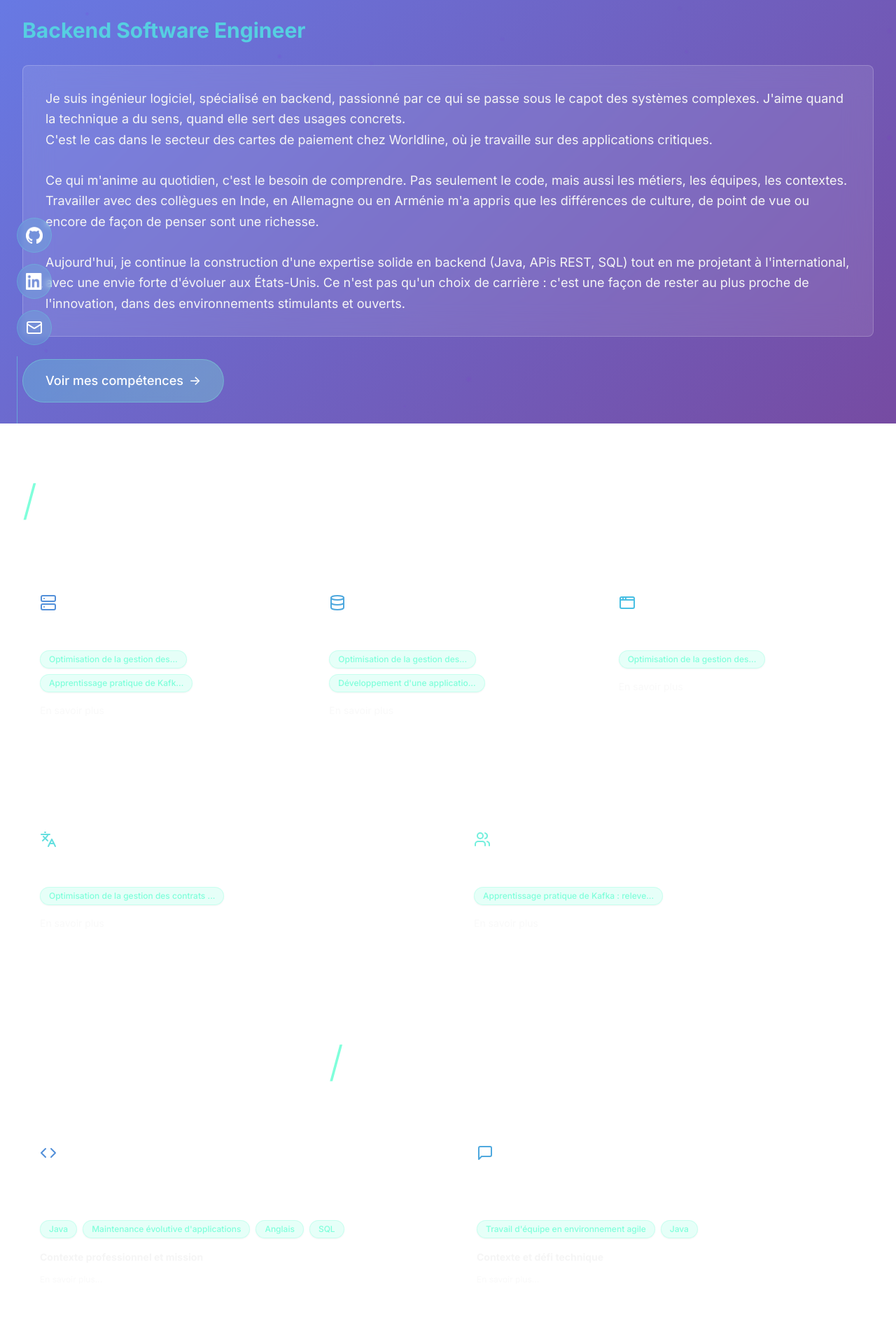
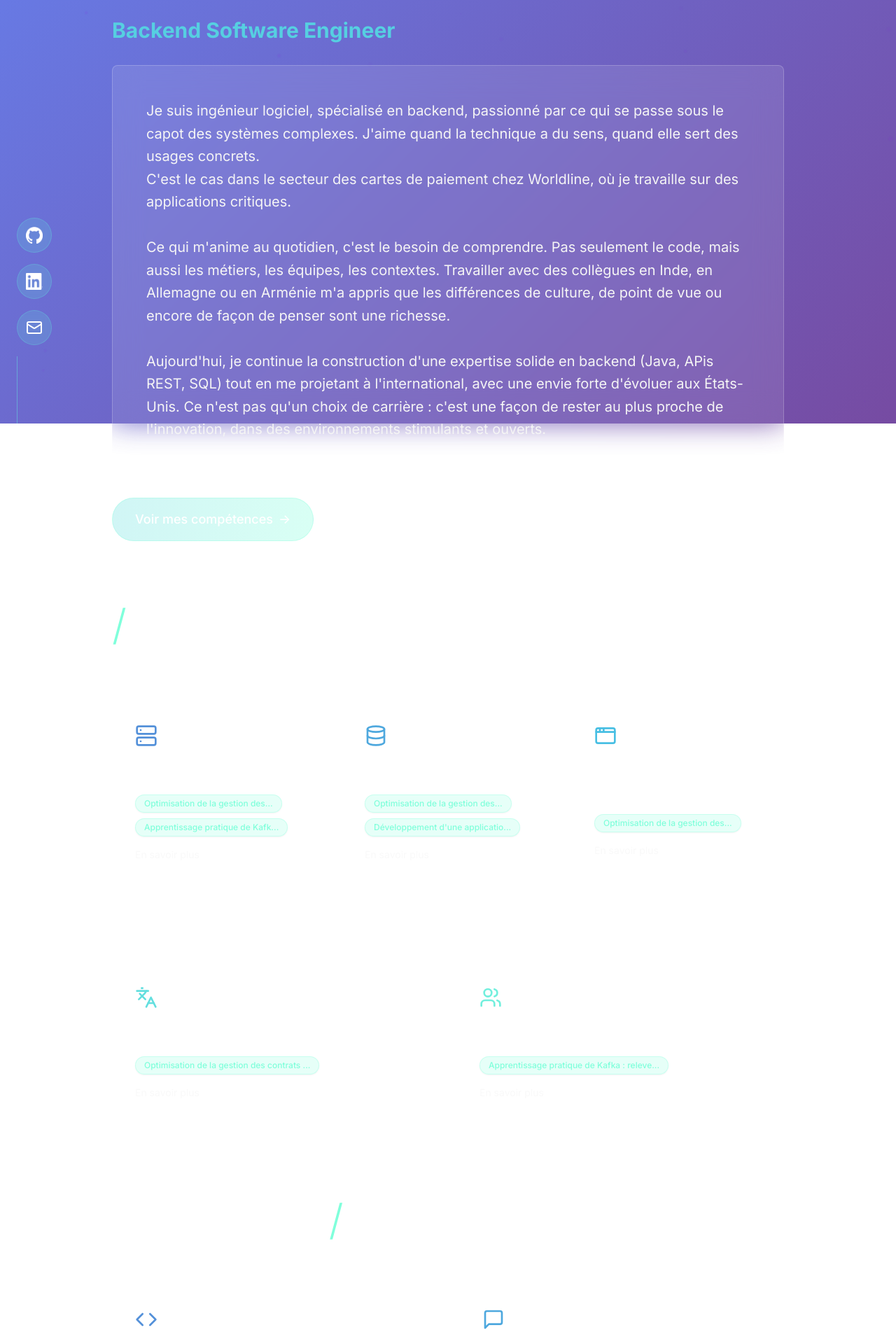
Before and after one commit to SamyBenhassine/PortfolioB, a React (Vite) app: page / in a window 1280 px wide. Shown: the part 195-2095 px from the top of the page at 70% size. Built offline with nearby package versions, Linux system fonts and the light colour scheme.

Commit message:
feat: adjust layout to 80% screen width and increase card height with larger elements

```diff
--- a/src/components/About.tsx
+++ b/src/components/About.tsx
@@ -3,7 +3,7 @@ import React from 'react';
 const About: React.FC = () => {
   return (
     <section id="about" className="py-12 min-h-screen flex items-center">
-      <div className="container mx-auto px-8 w-full max-w-none">
+      <div className="container mx-auto px-8 w-4/5 max-w-none">
         <div className="mt-16 md:mt-20">
           <h1 className="text-5xl md:text-6xl font-light mb-8 text-white">
             <span className="text-coolors-green-bright">/</span>
@@ -13,8 +13,8 @@ const About: React.FC = () => {
             <h3 className="text-3xl font-bold mb-8 text-coolors-cyan-light">
                Backend Software Engineer
             </h3>
-            <div className="glass-card p-8 border-l-4 border-coolors-green-bright mb-8 rounded-lg">
-              <p className="text-gray-100 leading-relaxed text-lg">
+            <div className="glass-card p-12 border-l-4 border-coolors-green-bright mb-8 rounded-lg min-h-96">
+              <p className="text-gray-100 leading-relaxed text-xl">
               Je suis ingénieur logiciel, spécialisé en backend, passionné par ce qui se passe sous le capot des systèmes complexes. J'aime quand la technique a du sens, quand elle sert des usages concrets.<br />
               C'est le cas dans le secteur des cartes de paiement chez Worldline, où je travaille sur des applications critiques.<br />
               <br />
--- a/src/components/Contact.tsx
+++ b/src/components/Contact.tsx
@@ -37,7 +37,7 @@ const Contact: React.FC = () => {
 
   return (
     <section id="contact" className="py-20 pb-36 min-h-screen flex items-center">
-      <div className="container mx-auto px-8 w-full max-w-none">
+      <div className="container mx-auto px-8 w-4/5 max-w-none">
         <div className="flex justify-end mb-8">
           <h2 className="text-5xl md:text-6xl font-light tracking-tight text-white">
             <span className="text-coolors-green-bright">/</span>
@@ -46,7 +46,7 @@ const Contact: React.FC = () => {
         </div>
 
         <div className="flex justify-center">
-          <div className="glass-card p-12 w-full border-t-4 border-coolors-green-bright max-w-4xl mx-auto">
+          <div className="glass-card p-16 w-full border-t-4 border-coolors-green-bright max-w-5xl mx-auto min-h-96">
             {!isSubmitted ? (
               <>
                 <h3 className="text-2xl font-bold mb-8 text-white text-center">Contactez-moi</h3>
--- a/src/components/Projects.tsx
+++ b/src/components/Projects.tsx
@@ -156,7 +156,7 @@ const Projects: React.FC = () => {
 
   return (
     <section id="projects" className="pt-8 pb-12 min-h-screen flex items-center">
-      <div className="container mx-auto px-8 w-full max-w-none">
+      <div className="container mx-auto px-8 w-4/5 max-w-none">
         <h2 className="text-5xl md:text-6xl font-light mb-16 tracking-tight text-center text-white">
           <span className="text-coolors-green-bright">/</span>
           <span className="ml-2">Réalisations</span>
@@ -168,18 +168,21 @@ const Projects: React.FC = () => {
               key={project.id}
               ref={(el) => (cardRefs.current[index] = el)}
               onClick={() => handleCardClick(index)}
-              className={`glass-card p-6 hover:scale-105 transition-all duration-300 cursor-pointer ${project.accentColor} border-l-4 group rounded-lg`}
+              className={`glass-card p-8 hover:scale-105 transition-all duration-300 cursor-pointer ${project.accentColor} border-l-4 group rounded-lg min-h-80`}
               style={{
                 opacity: expandedCard === index ? 0 : 1,
                 pointerEvents: expandedCard === index ? 'none' : 'auto',
                 transition: 'opacity 0ms'
               }}
             >
-              <div className={`mb-4 ${project.iconColor} group-hover:scale-110 transition-transform duration-300`}>
-                {project.icon}
+              <div className={`mb-6 ${project.iconColor} group-hover:scale-110 transition-transform duration-300`}>
+                {React.isValidElement(project.icon)
+                  ? React.cloneElement(project.icon as React.ReactElement, { size: 32 })
+                  : project.icon
+                }
               </div>
 
-              <h3 className="text-lg font-bold text-white group-hover:text-coolors-green-bright transition-colors duration-300 mb-3">
+              <h3 className="text-xl font-bold text-white group-hover:text-coolors-green-bright transition-colors duration-300 mb-4">
                 {project.title}
               </h3>
 
--- a/src/components/Skills.tsx
+++ b/src/components/Skills.tsx
@@ -171,7 +171,7 @@ const Skills: React.FC = () => {
 
   return (
     <section id="skills" className="pt-8 pb-12 min-h-screen flex items-center">
-      <div className="container mx-auto px-8 w-full max-w-none">
+      <div className="container mx-auto px-8 w-4/5 max-w-none">
         <div className="pt-2 md:pt-0">
           <div className="flex justify-between items-baseline mb-8">
             <h2 className="text-5xl md:text-6xl font-light mb-12 tracking-tight text-center text-white">
@@ -191,17 +191,17 @@ const Skills: React.FC = () => {
               key={index}
               ref={(el) => (cardRefs.current[index] = el)}
               onClick={() => handleCardClick(index)}
-              className={`glass-card p-6 hover:scale-105 transition-all duration-300 cursor-pointer ${skill.accentColor} border-l-4 group rounded-lg`}
+              className={`glass-card p-8 hover:scale-105 transition-all duration-300 cursor-pointer ${skill.accentColor} border-l-4 group rounded-lg min-h-64`}
               style={{
                 opacity: expandedCard === index ? 0 : 1,
                 pointerEvents: expandedCard === index ? 'none' : 'auto',
                 transition: 'opacity 0ms'
               }}
             >
-              <div className={`mb-4 ${skill.iconColor} group-hover:scale-110 transition-transform duration-300`}>
-                {skill.icon}
+              <div className={`mb-6 ${skill.iconColor} group-hover:scale-110 transition-transform duration-300`}>
+                {React.cloneElement(skill.icon, { size: 32 })}
               </div>
-              <h3 className="text-lg font-bold text-white group-hover:text-coolors-green-bright transition-colors duration-300 mb-3">
+              <h3 className="text-xl font-bold text-white group-hover:text-coolors-green-bright transition-colors duration-300 mb-4">
                 {skill.name}
               </h3>
 
@@ -241,17 +241,17 @@ const Skills: React.FC = () => {
                 key={adjustedIndex}
                 ref={(el) => (cardRefs.current[adjustedIndex] = el)}
                 onClick={() => handleCardClick(adjustedIndex)}
-                className={`glass-card p-6 hover:scale-105 transition-all duration-300 cursor-pointer ${skill.accentColor} border-l-4 group rounded-lg`}
+                className={`glass-card p-8 hover:scale-105 transition-all duration-300 cursor-pointer ${skill.accentColor} border-l-4 group rounded-lg min-h-64`}
                 style={{
                   opacity: expandedCard === adjustedIndex ? 0 : 1,
                   pointerEvents: expandedCard === adjustedIndex ? 'none' : 'auto',
                   transition: 'opacity 0ms'
                 }}
               >
-                <div className={`mb-4 ${skill.iconColor} group-hover:scale-110 transition-transform duration-300`}>
-                  {skill.icon}
+                <div className={`mb-6 ${skill.iconColor} group-hover:scale-110 transition-transform duration-300`}>
+                  {React.cloneElement(skill.icon, { size: 32 })}
                 </div>
-                <h3 className="text-lg font-bold text-white group-hover:text-coolors-green-bright transition-colors duration-300 mb-3">
+                <h3 className="text-xl font-bold text-white group-hover:text-coolors-green-bright transition-colors duration-300 mb-4">
                   {skill.name}
                 </h3>
 
--- a/src/components/Timeline.tsx
+++ b/src/components/Timeline.tsx
@@ -75,7 +75,7 @@ const Timeline: React.FC = () => {
 
   return (
     <section id="timeline" className="pt-24 pb-16">
-      <div className="container mx-auto px-8 w-full max-w-none">
+      <div className="container mx-auto px-8 w-4/5 max-w-none">
         <h2 className="text-5xl md:text-6xl font-light mb-12 tracking-tight text-center text-white">
           <span className="text-coolors-green-bright">/</span>
           <span className="ml-2">Timeline</span>
```
